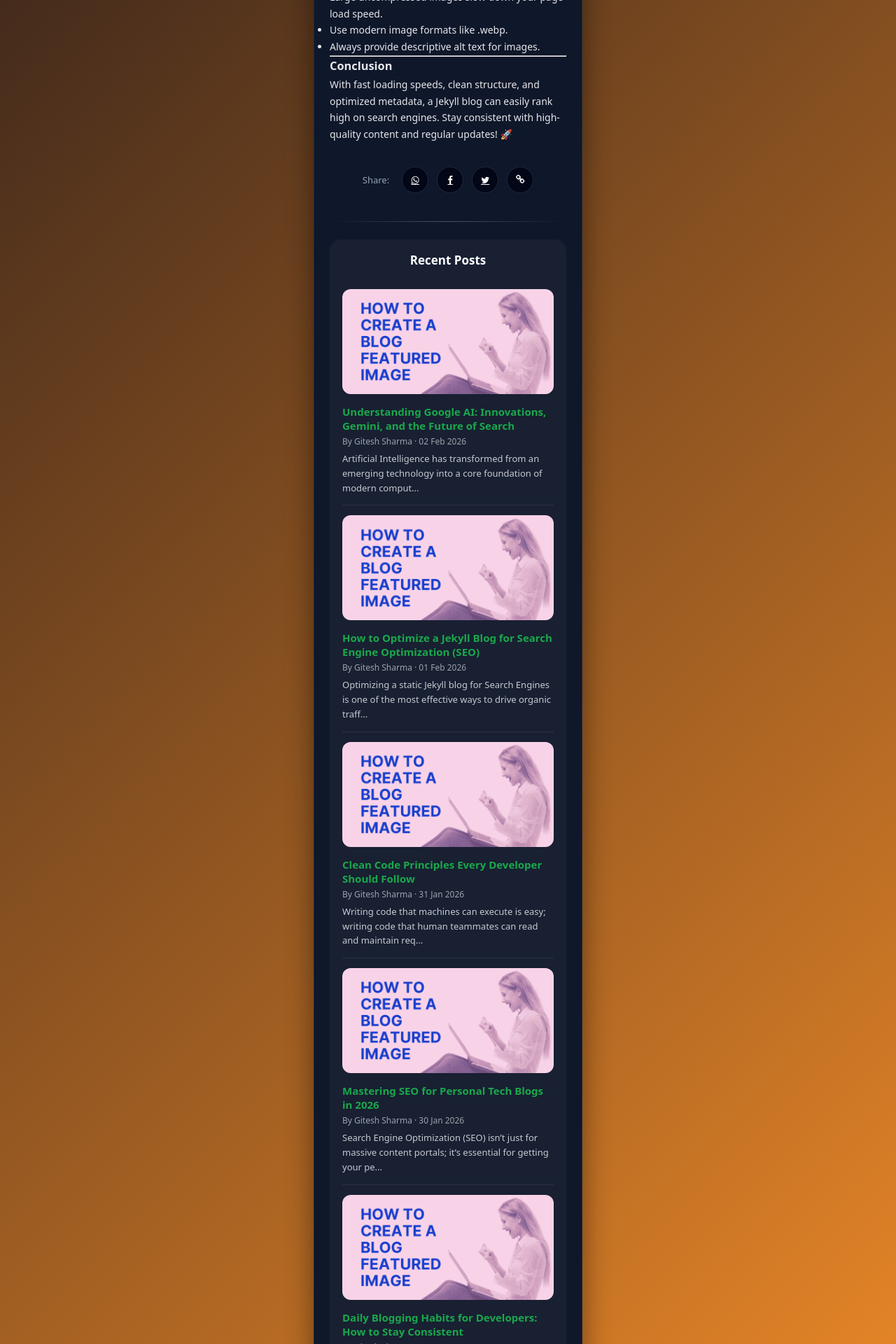
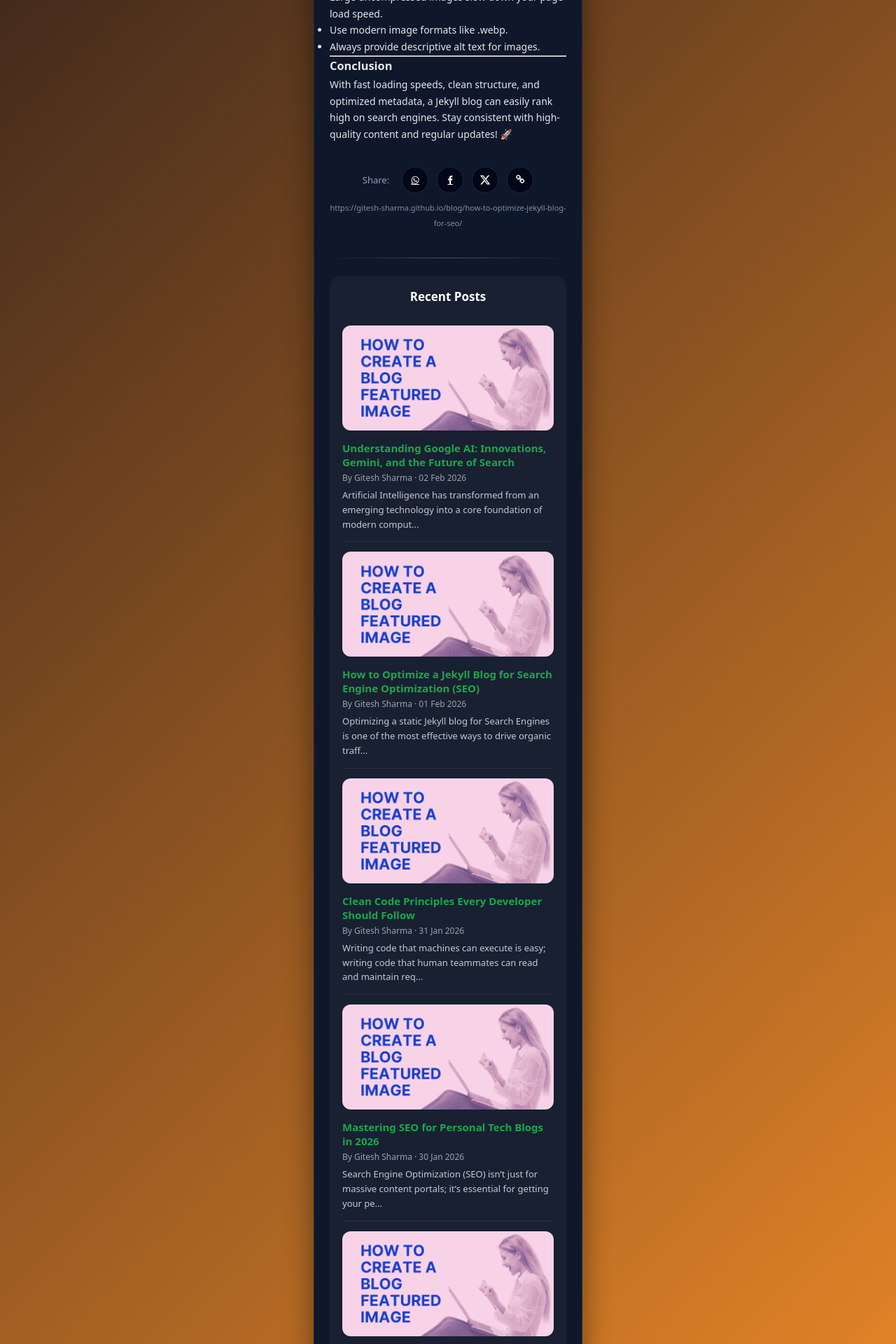
Before and after one commit to gitesh-sharma/blog, a Jekyll site: the page built from _posts/2026-02-01-how-to-optimize-jekyll-blog-for-seo.md, in a window 1280 px wide. Shown: the part 1339-3259 px from the top of the page at 70% size. Built offline with Jekyll 4.4.1, drawn with Linux system fonts in a browser that asks for light colours.

Commit message:
Update post share icons and link display
- Replaced Twitter icon with X (Twitter) logo SVG and x.com share link
- Added small post URL link display under the sharing options in post layout
- Added CSS styling for post-share-url-wrapper in default layout

Co-authored-by: gitesh-sharma <38495884+gitesh-sharma@users.noreply.github.com>

```diff
--- a/_layouts/default.html
+++ b/_layouts/default.html
@@ -262,6 +262,25 @@ body{
   background:var(--primary);
 }
 
+.post-share-url-wrapper{
+  margin-top:8px;
+  text-align:center;
+}
+
+.post-share-url{
+  font-size:11px;
+  color:var(--muted);
+  text-decoration:none;
+  word-break:break-all;
+  opacity:0.85;
+  transition:.2s ease;
+}
+
+.post-share-url:hover{
+  color:var(--primary);
+  opacity:1;
+}
+
 .post-divider {
   border: none;
   height: 1px;
--- a/_layouts/post.html
+++ b/_layouts/post.html
@@ -115,18 +115,21 @@ layout: default
       {% unless page.url == "/blog/" %}
   <div class="post-share">
   <span>Share:</span>
-  <a href="https://wa.me/?text={{ page.title | url_encode }}%20{{ page.url | absolute_url }}" target="_blank">
+  <a href="https://wa.me/?text={{ page.title | url_encode }}%20{{ page.url | absolute_url }}" target="_blank" aria-label="Share on WhatsApp">
     <i class="fa fa-whatsapp"></i>
   </a>
-  <a href="https://www.facebook.com/sharer/sharer.php?u={{ page.url | absolute_url }}" target="_blank">
+  <a href="https://www.facebook.com/sharer/sharer.php?u={{ page.url | absolute_url }}" target="_blank" aria-label="Share on Facebook">
     <i class="fa fa-facebook"></i>
   </a>
-  <a href="https://twitter.com/intent/tweet?text={{ page.title | url_encode }}&url={{ page.url | absolute_url }}" target="_blank">
-    <i class="fa fa-twitter"></i>
+  <a href="https://x.com/intent/post?text={{ page.title | url_encode }}&url={{ page.url | absolute_url }}" target="_blank" aria-label="Share on X">
+    <svg viewBox="0 0 24 24" width="16" height="16" fill="currentColor"><path d="M18.244 2.25h3.308l-7.227 8.26 8.502 11.24H16.17l-5.214-6.817L4.99 21.75H1.68l7.73-8.835L1.254 2.25H8.08l4.713 6.231zm-1.161 17.52h1.833L7.084 4.126H5.117z"/></svg>
   </a>
-  <button onclick="copyPostLink()">
+  <button onclick="copyPostLink()" aria-label="Copy Link">
     <i class="fa fa-link"></i>
   </button>
+  </div>
+  <div class="post-share-url-wrapper">
+    <a href="{{ page.url | absolute_url }}" target="_blank" class="post-share-url">{{ page.url | absolute_url }}</a>
   </div>
   {% endunless %}
 
```
